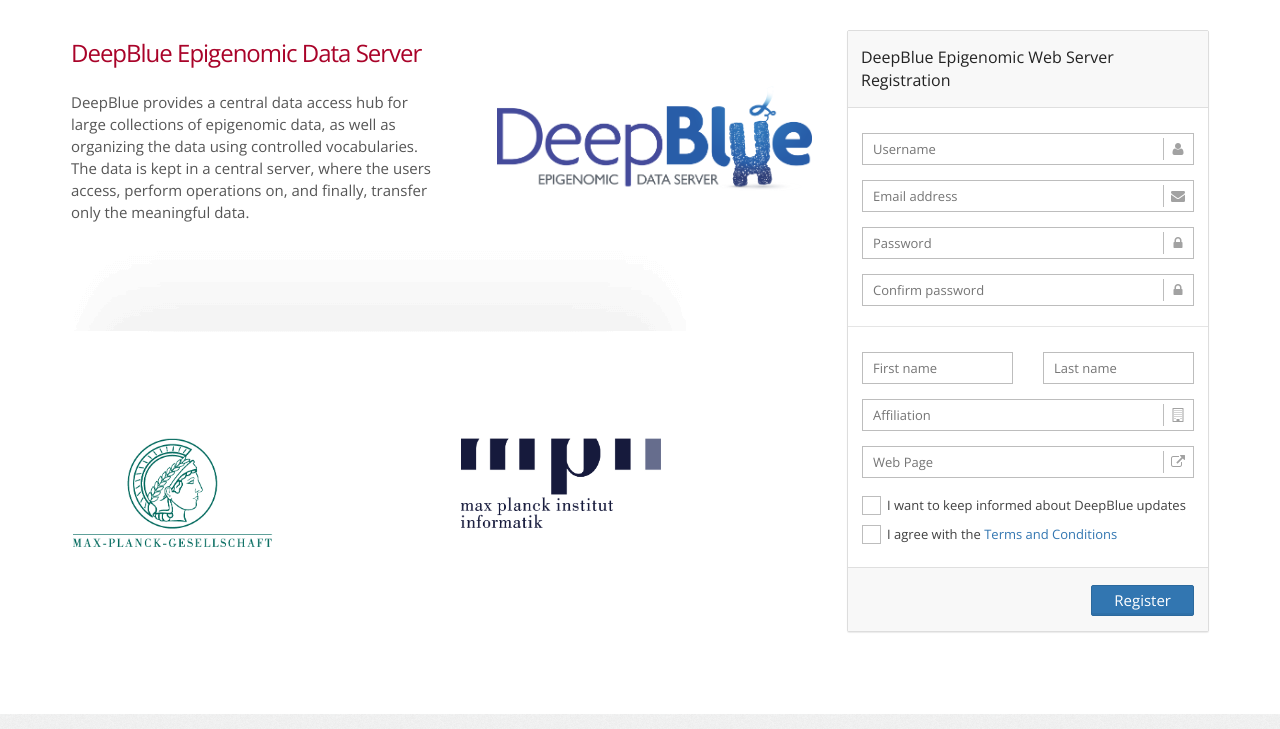
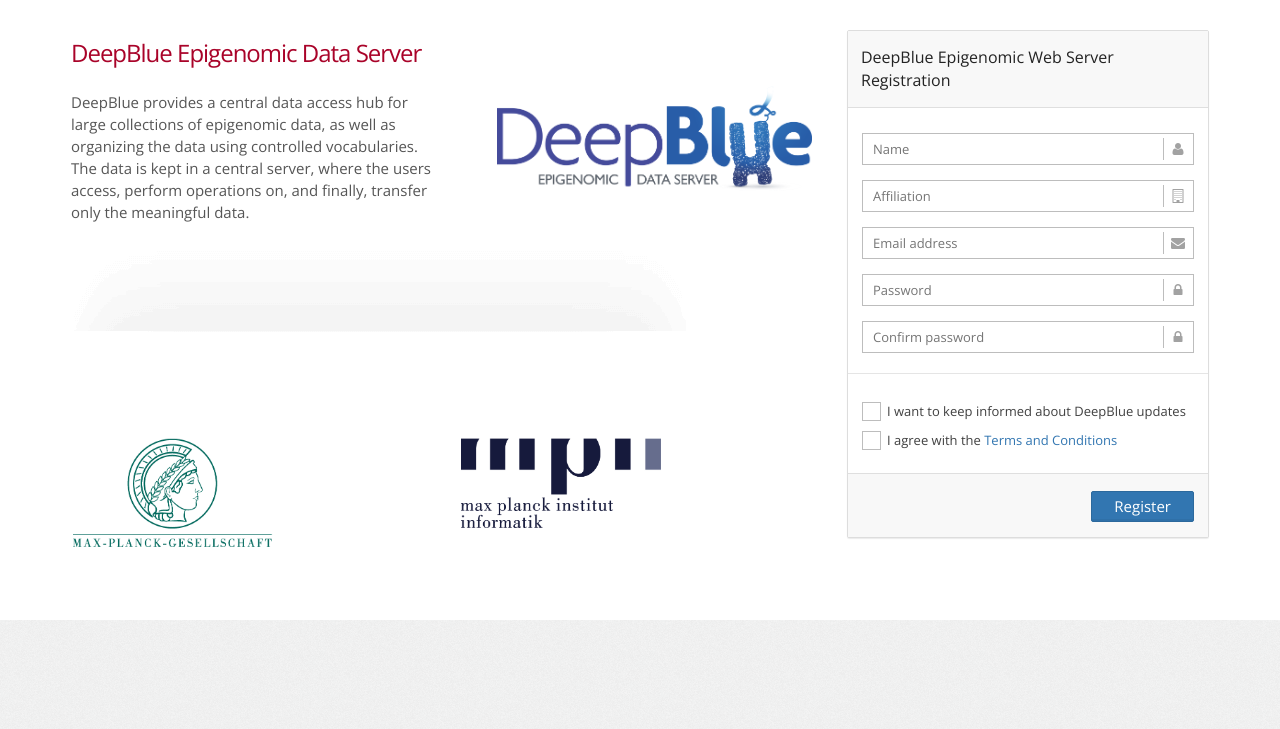
Before and after one commit to MPIIComputationalEpigenetics/DeepBlue-Web, a PHP site: page /register.php in a window 1280 px wide. Shown: the part 71-800 px from the top of the page. Run offline with PHP 8.4, Linux system fonts and the light colour scheme; some libraries are stand-ins or nearby versions.

Commit message:
Simplified registration page

```diff
--- a/template/register.php
+++ b/template/register.php
@@ -76,8 +76,14 @@ include("inc/header.php");
 								<fieldset>
 									<section>
 										<label class="input"> <i class="icon-append fa fa-user"></i>
-											<input type="text" name="username" placeholder="Username">
-											<b class="tooltip tooltip-bottom-right">Needed to enter the user name</b> </label>
+											<input type="text" name="username" placeholder="Name">
+											<b class="tooltip tooltip-bottom-right">Needed to enter your name</b> </label>
+									</section>
+
+									<section>
+										<label class="input"> <i class="icon-append fa fa-building-o"></i>
+											<input type="text" name="affiliation" placeholder="Affiliation">
+											<b class="tooltip tooltip-bottom-right">Your school, university, or researching center</b> </label>
 									</section>
 
 									<section>
@@ -100,31 +106,6 @@ include("inc/header.php");
 								</fieldset>
 
 								<fieldset>
-									<div class="row">
-										<section class="col col-6">
-											<label class="input">
-												<input type="text" name="firstname" placeholder="First name">
-											</label>
-										</section>
-										<section class="col col-6">
-											<label class="input">
-												<input type="text" name="lastname" placeholder="Last name">
-											</label>
-										</section>
-									</div>
-
-									<section>
-										<label class="input"> <i class="icon-append fa fa-building-o"></i>
-											<input type="text" name="affiliation" placeholder="Affiliation">
-											<b class="tooltip tooltip-bottom-right">Your school, university, or researching center</b> </label>
-									</section>
-
-									<section>
-										<label class="input"> <i class="icon-append fa fa-external-link"></i>
-											<input type="text" name="webpage" placeholder="Web Page">
-											<b class="tooltip tooltip-bottom-right">Your personal web page</b> </label>
-									</section>
-
 									<section>
 										<label class="checkbox">
 											<input type="checkbox" name="subscription" id="subscription">
```
